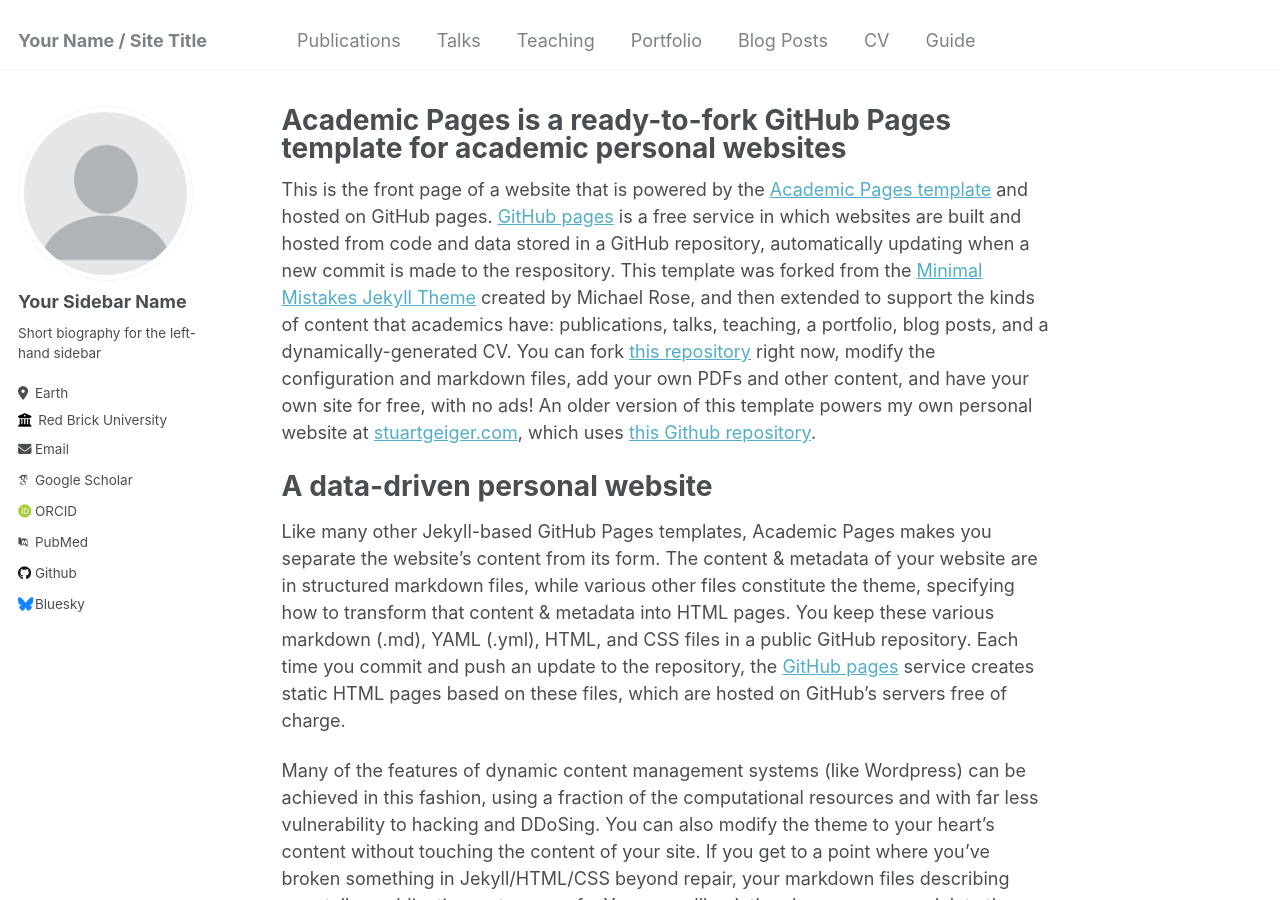
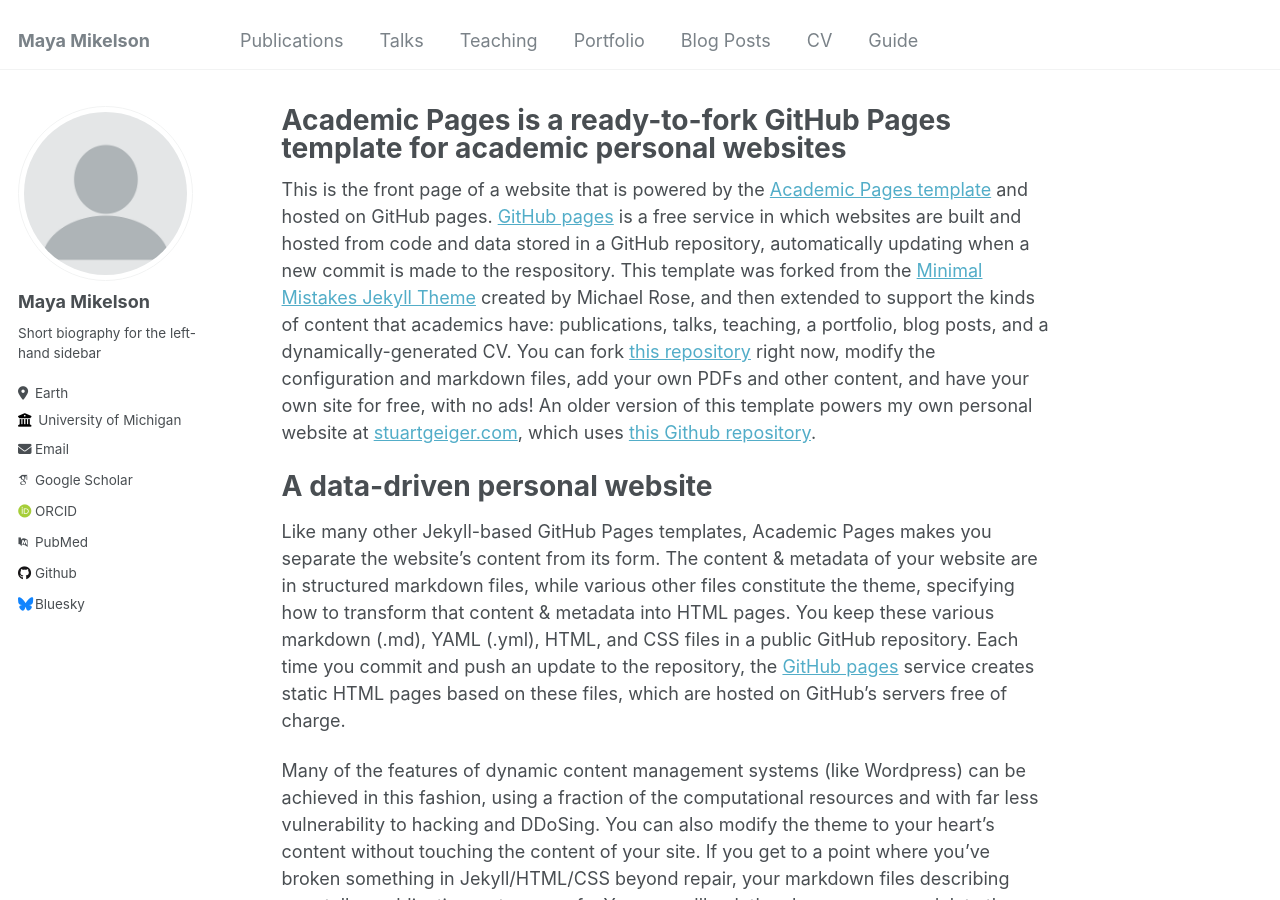
Before and after one commit to mwmikelson/mwmikelson.github.io, a Jekyll site: the page built from _pages/about.md, in a window 1280 px wide and 900 px high. Built offline with Jekyll 4.4.1, drawn with Linux system fonts in a browser that asks for light colours; some web fonts are replaced.

Commit message:
Update _config.yml

```diff
--- a/_config.yml
+++ b/_config.yml
@@ -8,10 +8,10 @@
 
 # Basic Site Settings
 locale                   : "en-US"
-title                    : "Your Name / Site Title"
+title                    : "Maya Mikelson"
 title_separator          : "-"
 name                     : &name "Your Name"
-description              : &description "personal description"
+description              : &description "Political Science student at the University of Michigan-Ann Arbor"
 url                      : https://mwmikelson.github.io # the base hostname & protocol for your site e.g. "https://mmistakes.github.io"
 baseurl                  : "" # the subpath of your site, e.g. "/blog"
 repository               : "mwmikelson/mwmikelson.github.io"
@@ -22,13 +22,13 @@
 author:
   # Biographic information
   avatar           : "profile.png"
-  name             : "Your Sidebar Name"
+  name             : "Maya Mikelson"
   pronouns         : # example: "she/her"
   bio              : "Short biography for the left-hand sidebar"
   location         : "Earth"
-  employer         : "Red Brick University"
+  employer         : "University of Michigan"
   uri              : # URL
-  email            : "none@example.org"
+  email            : "mikelson@umich.edu"
 
   # Academic websites
   arxiv            : # URL - Update with the correct link to your profile
```
